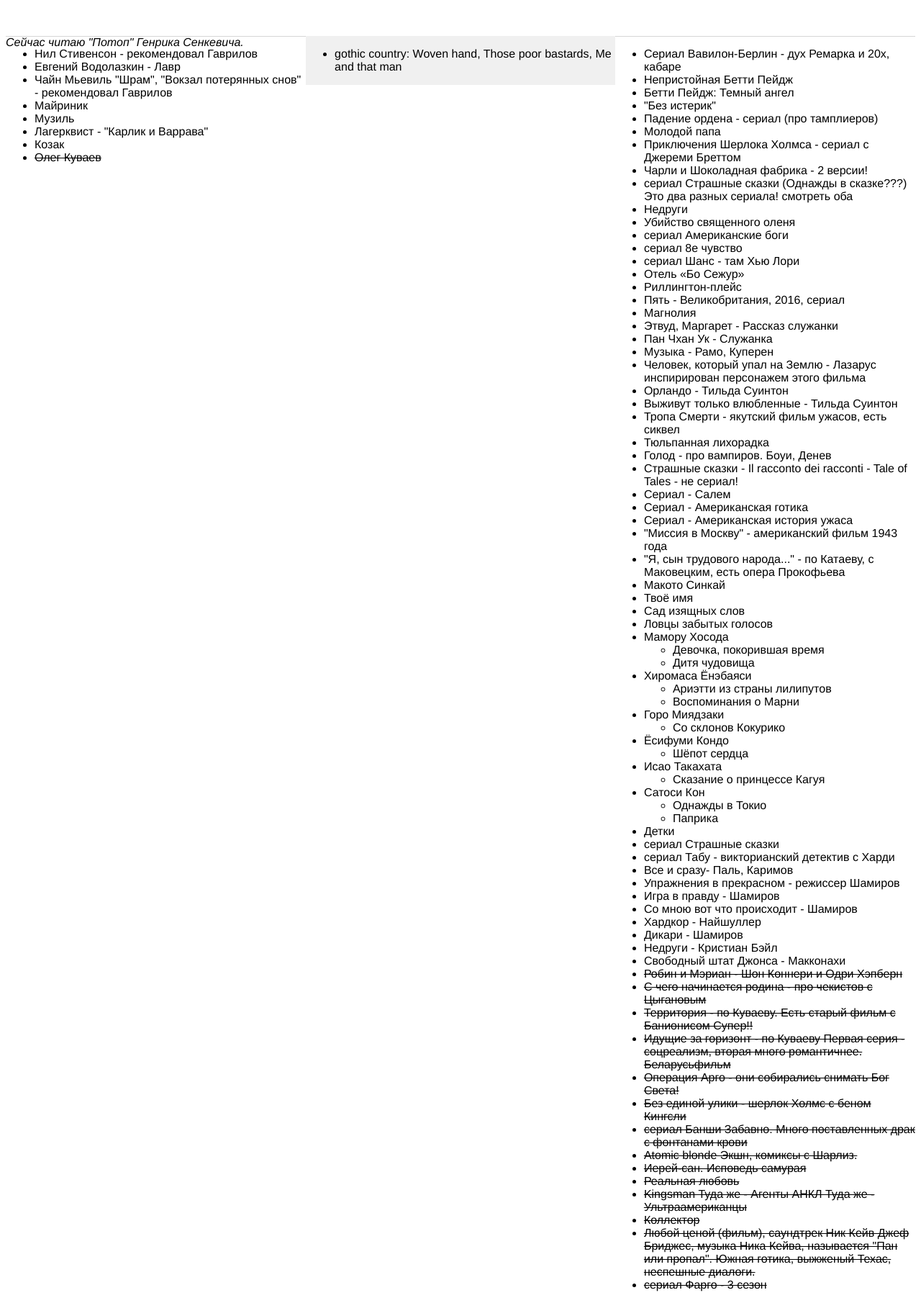
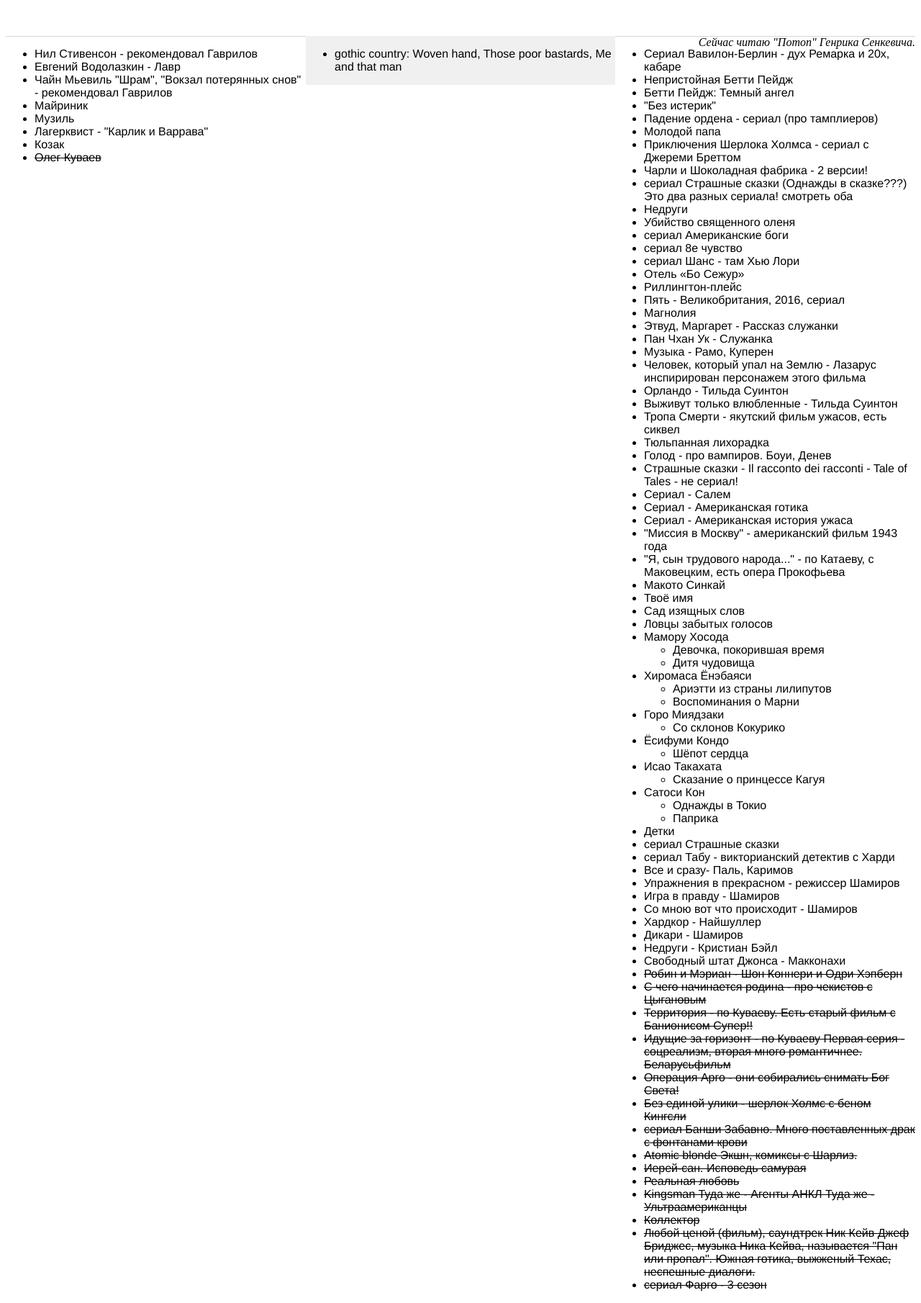
Before and after one commit to hinterlistig/hinterlistig.github.io, a Jekyll site: the page built from index.html, in a window 1280 px wide. Shown: the whole page at 72% size. Built offline with Jekyll 4.4.1, drawn with Linux system fonts in a browser that asks for light colours.

Commit message:
Update index.html

```diff
--- a/index.html
+++ b/index.html
@@ -2,8 +2,9 @@
 layout: default
 title: смотреть, слушать, читать
 ---
-	<div class="layout">
-		<div class="now">Сейчас читаю "Потоп" Генрика Сенкевича.</div>
+<div class="now">Сейчас читаю "Потоп" Генрика Сенкевича.</div>
+
+<div class="layout">
 		<div class="read">
 			<ul>
 				<li>Нил Стивенсон - рекомендовал Гаврилов</li>
```
